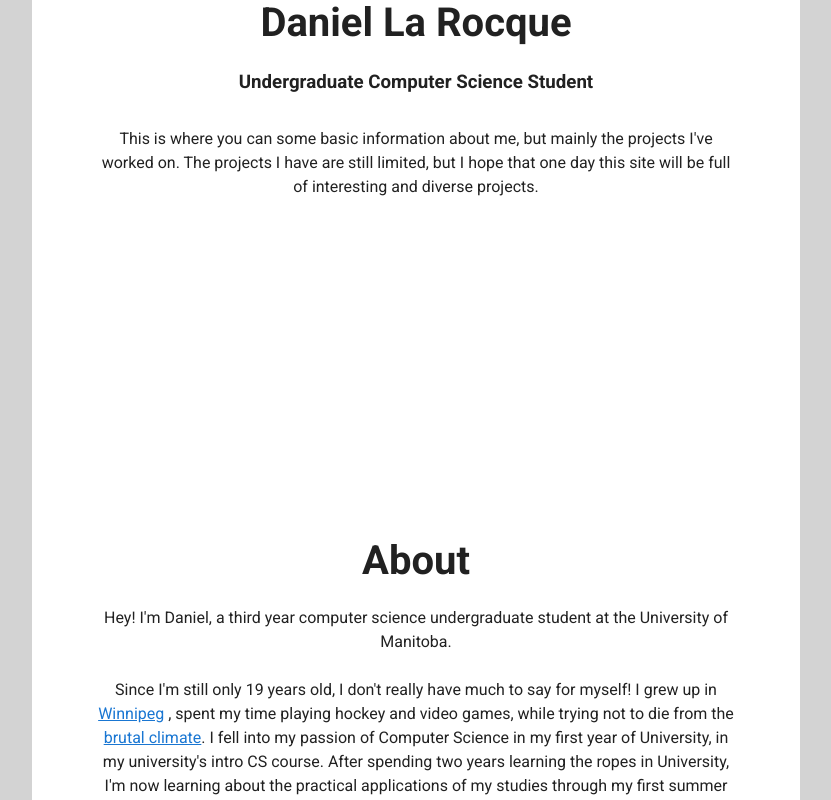
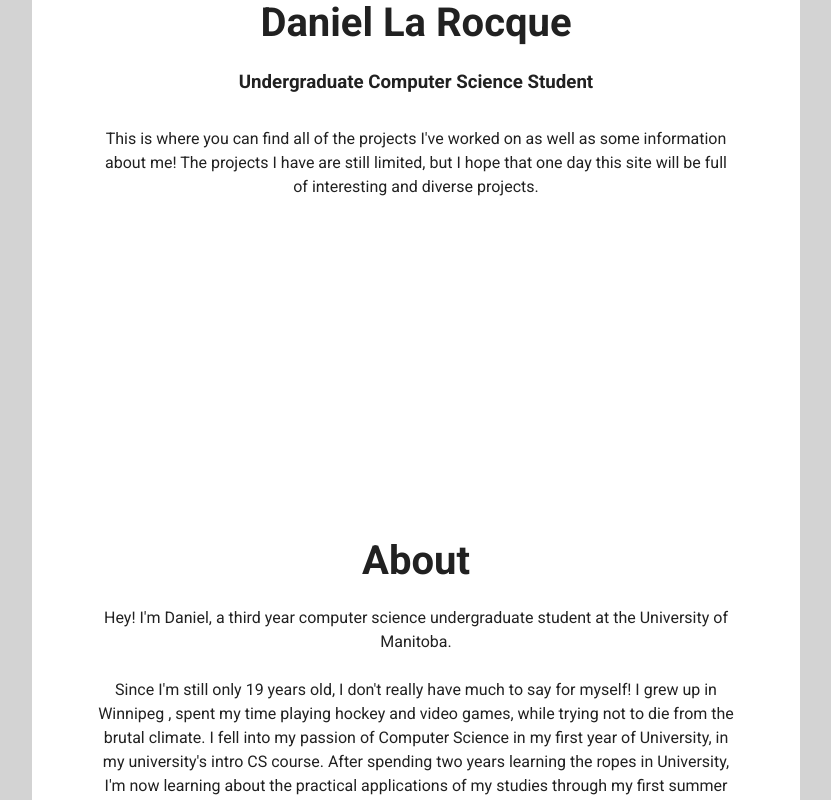
Before and after one commit to dlarocque/personal-site, a Vue app: page /#/ in a window 1280 px wide. Shown: the part 280-1080 px from the top of the page, without its empty margins (224-1055 px from the left). Built offline with nearby package versions, Linux system fonts and the light colour scheme.

Commit message:
Finished about page

```diff
--- a/src/views/About.vue
+++ b/src/views/About.vue
@@ -5,22 +5,12 @@
       Hey! I'm Daniel, a third year computer science undergraduate student at
       the University of Manitoba.<br /><br />
       Since I'm still only 19 years old, I don't really have much to say for
-      myself! I grew up in
-      <a
-        href="https://static.wikia.nocookie.net/simpsons/images/0/0e/Winnipeg.jpg/revision/latest?cb=20120719011109"
-        target="blank"
-        >Winnipeg</a
-      >
-      , spent my time playing hockey and video games, while trying not to die
-      from the
-      <a
-        href="https://www.cbc.ca/news/canada/manitoba/winnipeg-deep-freeze-as-cold-as-uninhabited-planet-1.2479967"
-        target="blank"
-        >brutal climate</a
-      >. I fell into my passion of Computer Science in my first year of
-      University, in my university's intro CS course. After spending two years
-      learning the ropes in University, I'm now learning about the practical
-      applications of my studies through my first summer internship at
+      myself! I grew up in Winnipeg , spent my time playing hockey and video
+      games, while trying not to die from the brutal climate. I fell into my
+      passion of Computer Science in my first year of University, in my
+      university's intro CS course. After spending two years learning the ropes
+      in University, I'm now learning about the practical applications of my
+      studies through my first summer internship at
       <a href="https://www.bell.ca/Mobility/Our_network" target="blank"
         >Bell Canada</a
       >
@@ -29,7 +19,7 @@
       <router-link :to="{ path: '/', hash: '#projects' }" class="routerlink"
         >personal projects</router-link
       >, or whatever I find interesting, really.<br /><br />
-      If, for whatever reason, you're interested in knowing more about me,
+      If for whatever reason, you're interested in knowing more about me,
       <router-link :to="{ path: '/', hash: '#contact' }" class="routerlink"
         >contact me!</router-link
       >
--- a/src/views/Home.vue
+++ b/src/views/Home.vue
@@ -3,9 +3,10 @@
     <h1>Daniel La Rocque</h1>
     <h3>Undergraduate Computer Science Student</h3>
     <p>
-      This is where you can some basic information about me, but mainly the
-      projects I've worked on. The projects I have are still limited, but I hope
-      that one day this site will be full of interesting and diverse projects.
+      This is where you can find all of the projects I've worked on as well as
+      some information about me! The projects I have are still limited, but I
+      hope that one day this site will be full of interesting and diverse
+      projects.
     </p>
   </section>
 </template>
```
